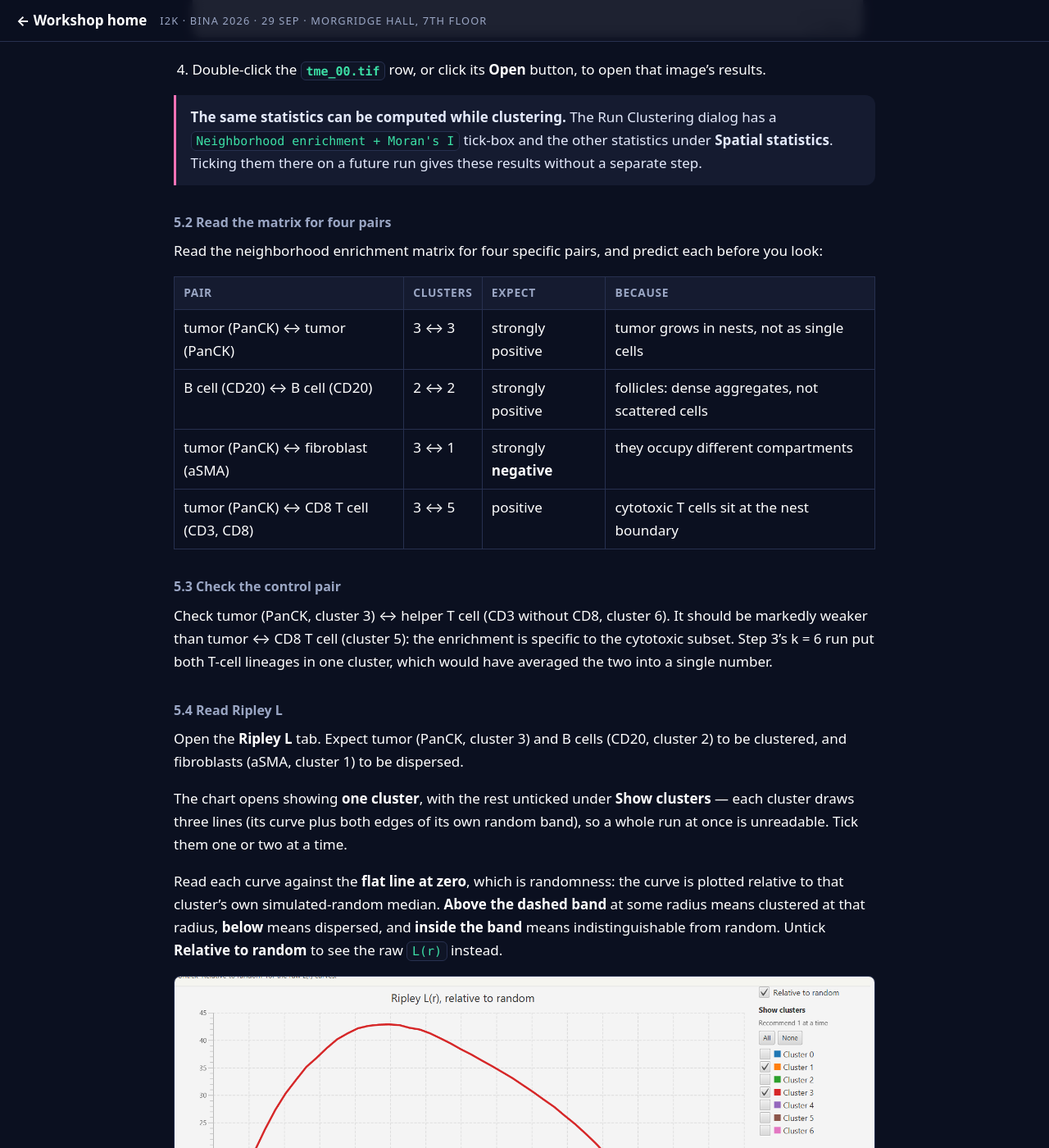
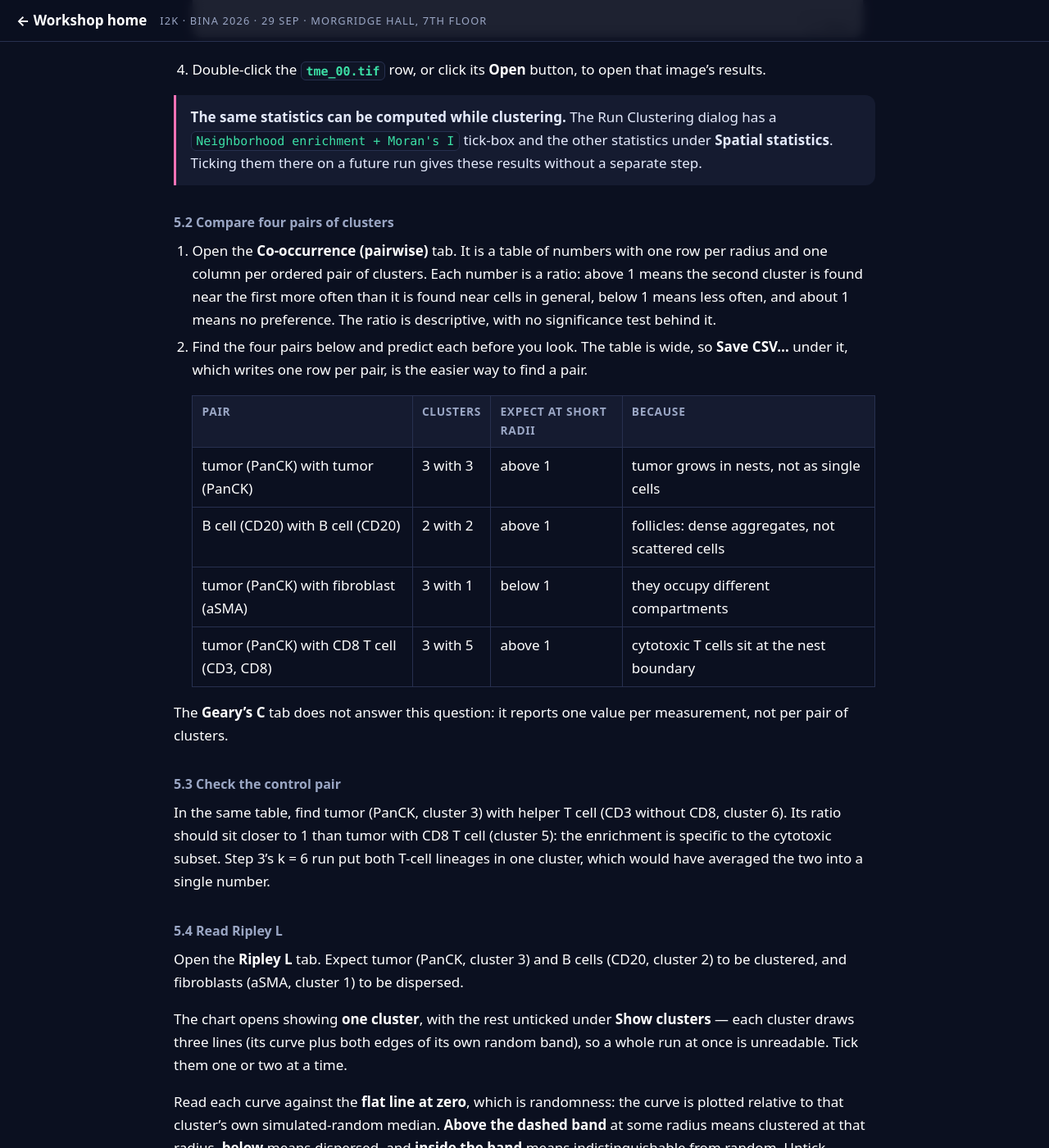
Before and after one commit to MichaelSNelson/BINA-I2K-2026-QuPath-Extensions, a Jekyll site: the page built from docs/03-qp-cat-cell-analysis-tools.md, in a window 1280 px wide and 1400 px high, scrolled down 15215 px. Shown: the whole window at 82% size. Built offline with Jekyll 4.4.1, drawn with Linux system fonts in a browser that asks for light colours; some of the changed text lies outside the part shown.

Commit message:
Guide 03 step 5.2: name the tab and what its numbers mean
'Read the matrix' pointed at a neighborhood enrichment matrix that the
post-clustering route computes but does not display. The pair comparison
now uses the Co-occurrence (pairwise) tab, which 5.1 ticks, with how to
read its ratio and the cluster numbers for each pair.

Claude-Session: https://claude.ai/code/session_01KwiACUr5MacuDvqp74c96o

```diff
--- a/docs/03-qp-cat-cell-analysis-tools.md
+++ b/docs/03-qp-cat-cell-analysis-tools.md
@@ -595,7 +595,7 @@ on the **Marker Fingerprints** tab.
    |---|---|---|
    | 1 | **Label source** | *Current cell classifications* (already selected) |
    | 2 | Statistics to compute: **Ripley L** | ticked (already ticked) |
-   | 3 | Statistics to compute: **Neighborhood enrichment** | ticked (already ticked) |
+   | 3 | Statistics to compute: **Co-occurrence (pairwise)** | tick it |
 
 3. Click **Run spatial statistics**. A window titled **QP-CAT - Spatial statistics summary**
    opens with one row per image, headed **8 area(s), 8 analyzed.**
@@ -610,24 +610,32 @@ on the **Marker Fingerprints** tab.
 > statistics**. Ticking them there on a future run gives these results without a separate
 > step.
 
-#### 5.2 Read the matrix for four pairs
+#### 5.2 Compare four pairs of clusters
 
-Read the neighborhood enrichment matrix for four specific pairs, and predict each before you
-look:
+1. Open the **Co-occurrence (pairwise)** tab. It is a table of numbers with one row per radius
+   and one column per ordered pair of clusters. Each number is a ratio: above 1 means the second
+   cluster is found near the first more often than it is found near cells in general, below 1
+   means less often, and about 1 means no preference. The ratio is descriptive, with no
+   significance test behind it.
+2. Find the four pairs below and predict each before you look. The table is wide, so
+   **Save CSV...** under it, which writes one row per pair, is the easier way to find a pair.
 
-| Pair | Clusters | Expect | Because |
-|---|---|---|---|
-| tumor (PanCK) ↔ tumor (PanCK) | 3 ↔ 3 | strongly positive | tumor grows in nests, not as single cells |
-| B cell (CD20) ↔ B cell (CD20) | 2 ↔ 2 | strongly positive | follicles: dense aggregates, not scattered cells |
-| tumor (PanCK) ↔ fibroblast (aSMA) | 3 ↔ 1 | strongly **negative** | they occupy different compartments |
-| tumor (PanCK) ↔ CD8 T cell (CD3, CD8) | 3 ↔ 5 | positive | cytotoxic T cells sit at the nest boundary |
+   | Pair | Clusters | Expect at short radii | Because |
+   |---|---|---|---|
+   | tumor (PanCK) with tumor (PanCK) | 3 with 3 | above 1 | tumor grows in nests, not as single cells |
+   | B cell (CD20) with B cell (CD20) | 2 with 2 | above 1 | follicles: dense aggregates, not scattered cells |
+   | tumor (PanCK) with fibroblast (aSMA) | 3 with 1 | below 1 | they occupy different compartments |
+   | tumor (PanCK) with CD8 T cell (CD3, CD8) | 3 with 5 | above 1 | cytotoxic T cells sit at the nest boundary |
+
+The **Geary's C** tab does not answer this question: it reports one value per measurement, not
+per pair of clusters.
 
 #### 5.3 Check the control pair
 
-Check tumor (PanCK, cluster 3) ↔ helper T cell (CD3 without CD8, cluster 6). It should be
-markedly weaker than tumor ↔ CD8 T cell (cluster 5): the enrichment is specific to the
-cytotoxic subset. Step 3's k = 6 run put both T-cell lineages in one cluster, which would have
-averaged the two into a single number.
+In the same table, find tumor (PanCK, cluster 3) with helper T cell (CD3 without CD8,
+cluster 6). Its ratio should sit closer to 1 than tumor with CD8 T cell (cluster 5): the
+enrichment is specific to the cytotoxic subset. Step 3's k = 6 run put both T-cell lineages in
+one cluster, which would have averaged the two into a single number.
 
 #### 5.4 Read Ripley L
 
```
